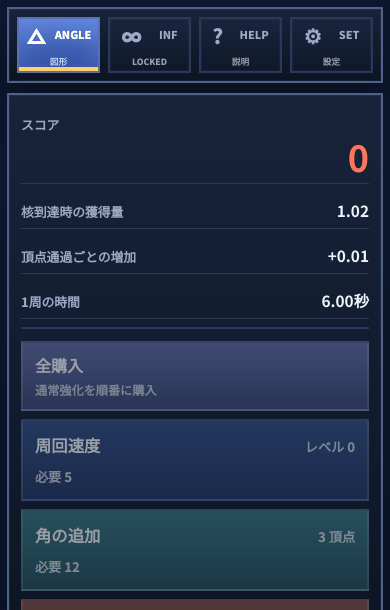
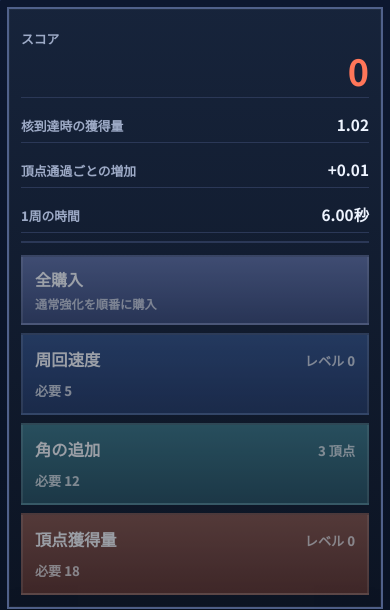
Before and after one commit to tara-sooo/Angle_Incremental, a plain HTML site: page index.html in a window 390 px wide. Shown: the top 610 px of the page. Drawn offline with Linux system fonts and the light colour scheme.

Commit message:
Fit Angle tab and move mobile tabs down

```diff
--- a/styles.css
+++ b/styles.css
@@ -38,7 +38,8 @@ select {
 
 .shell {
   width: min(1640px, calc(100vw - 18px));
-  min-height: 100svh;
+  height: 100svh;
+  min-height: 0;
   margin: 0 auto;
   display: grid;
   grid-template-columns: minmax(0, 1fr) 86px;
@@ -62,7 +63,8 @@ select {
 
 .main-tabs {
   order: 2;
-  min-height: calc(100svh - 18px);
+  height: calc(100svh - 18px);
+  min-height: 0;
   padding: 10px 8px;
   display: grid;
   grid-auto-rows: 80px;
@@ -134,14 +136,16 @@ select {
 .main-panels {
   order: 1;
   min-width: 0;
-  min-height: calc(100svh - 18px);
+  height: calc(100svh - 18px);
+  min-height: 0;
   display: grid;
 }
 
 .main-panel {
   display: none;
   min-width: 0;
-  min-height: calc(100svh - 18px);
+  height: 100%;
+  min-height: 0;
   overflow: hidden;
 }
 
@@ -157,13 +161,15 @@ select {
 }
 
 .angle-layout {
-  min-height: calc(100svh - 18px);
+  height: 100%;
+  min-height: 0;
   display: grid;
   grid-template-columns: 310px minmax(0, 1fr);
   gap: 10px;
 }
 
 .upgrade-rail {
+  min-height: 0;
   padding: 12px;
   display: flex;
   flex-direction: column;
@@ -172,6 +178,7 @@ select {
 }
 
 .stage-panel {
+  min-height: 0;
   display: grid;
   grid-template-rows: auto minmax(0, 1fr) auto;
   overflow: hidden;
@@ -227,7 +234,7 @@ canvas {
   display: block;
   width: 100%;
   height: 100%;
-  min-height: 430px;
+  min-height: 0;
   background: #0b1630;
   border: 2px solid var(--line-strong);
 }
@@ -695,14 +702,20 @@ canvas {
 @media (max-width: 820px) {
   .shell {
     width: min(100vw - 14px, 620px);
+    height: auto;
+    min-height: 100svh;
     grid-template-columns: 1fr;
-    grid-template-rows: auto minmax(0, 1fr);
+    grid-template-rows: minmax(0, 1fr) auto;
     padding: 7px 0;
   }
 
   .main-tabs {
-    order: 1;
+    order: 2;
+    position: sticky;
+    bottom: 7px;
+    z-index: 10;
     min-height: auto;
+    height: auto;
     grid-template-columns: repeat(4, 1fr);
     grid-auto-rows: 56px;
     padding: 8px;
@@ -720,7 +733,8 @@ canvas {
   }
 
   .main-panels {
-    order: 2;
+    order: 1;
+    height: auto;
   }
 
   .main-tab small {
@@ -730,6 +744,7 @@ canvas {
   .main-panels,
   .main-panel,
   .angle-layout {
+    height: auto;
     min-height: auto;
   }
 
```
Also changed, not shown: progress.md (+1 -0 lines).
